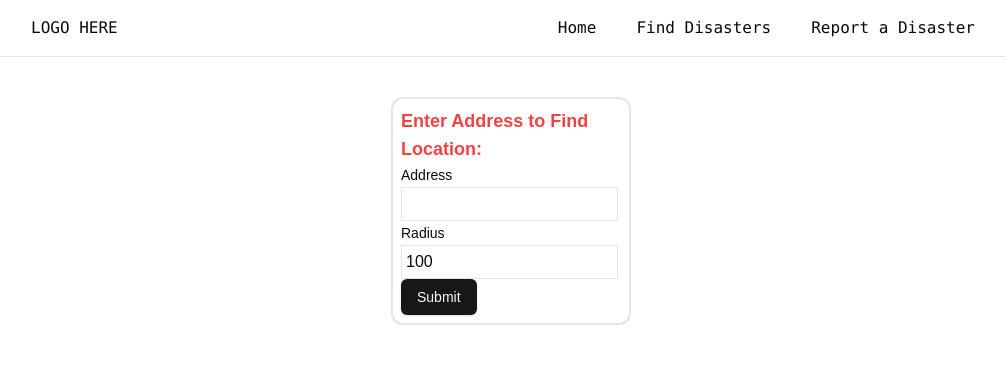
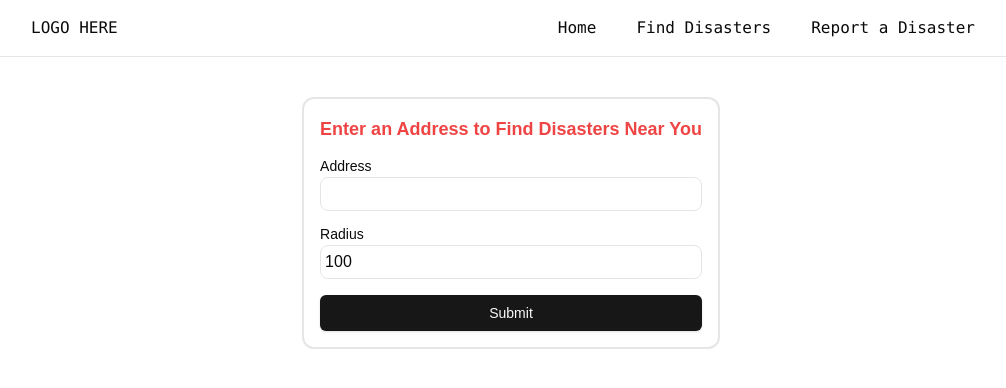
Before and after one commit to JeremyTubongbanua/OEC_2025, a Next.js app in the folder frontend/: page /disasters in a window 1280 px wide. Shown: the top 388 px of the page, without its empty margins (129-1135 px from the left). Built offline with nearby package versions, Linux system fonts and the light colour scheme.

Commit message:
enteraddress form

```diff
--- a/frontend/src/components/forms/EnterAddress.tsx
+++ b/frontend/src/components/forms/EnterAddress.tsx
@@ -7,6 +7,8 @@ import { z } from 'zod';
 import { Button } from '@/components/ui/button';
 import { Label } from '../ui/label';
 import { Radius } from 'lucide-react';
+import { useTransition } from 'react';
+import fetchLngLat from '@/actions/fetchLngLat';
 
 const enterAddressSchema = z.object({
    address: z.string(),
@@ -32,33 +34,88 @@ export default function EnterAddress() {
       },
    });
 
-   function onSubmit(data) {
-      const formData = new FormData();
-      formData.append('address', data.address);
+   function onSubmit(data: { address: string; radius: string }) {
+      const address = data.address;
+      const radius = data.radius;
 
-      console.log(data.address);
+      let lat = 0;
+      let lng = 0;
+
+      const formattedAddress = address.replace(/\s+/g, '+');
+      fetchLngLat(formattedAddress).then((data) => {
+         lat = Number(data[0].lat);
+         lng = Number(data[0].lon);
+         console.log(lat, lng);
+      });
+
+      type JeremyData = {
+         id: string;
+         ip: string;
+         latitude: number;
+         longitude: number;
+         name: string;
+         port: string;
+         radius_km: string;
+      };
+
+      let jeremydata: JeremyData[] = [];
+      fetch(
+         `http://40.233.92.183:3000/get_subhubs?radius_km=${radius}&longitude=${lng}&latitude=${lat}`
+      ).then((response) => {
+         response.json().then((data) => {
+            jeremydata = data;
+            console.log('jeremy', jeremydata);
+         });
+      });
+
+      //! Call disaster API -> get a list of disasters and associated area
+      jeremydata.forEach((item: any) => {
+         // fetch(
+         //    `http://40.233.92.183:3000/get_subhubs?radius_km=${radius}&longitude=${lng}&latitude=${lat}`,
+         //    {
+         //       method: 'POST',
+         //       headers: {
+         //          'Content-Type': 'application/json',
+         //       },
+         //       body: JSON.stringify(item),
+         //    }
+         // )
+         //    .then((response) => response.json())
+         //    .then((result) => {
+         //       console.log('Success:', result);
+         //    })
+         //    .catch((error) => {
+         //       console.error('Error:', error);
+         //    });
+      });
    }
-
    return (
-      <div className="w-60 border-2 rounded-xl p-2">
+      <div className="w-100 border-2 rounded-xl p-4 flex flex-col gap-4">
          <h1 className="text-lg font-semibold text-red-500">
-            Enter Address to Find Location:
+            Enter an Address to Find Disasters Near You
          </h1>
-         <form onSubmit={handleSubmit(onSubmit)}>
+         <form
+            onSubmit={handleSubmit(onSubmit)}
+            className="flex flex-col gap-4"
+         >
+            <div className="flex flex-col gap-1">
                <Label htmlFor="address">Address</Label>
                <input
                   {...register('address')}
                   type="text"
                   name="address"
-               className="border p-1"
+                  className="border p-1  rounded-lg"
                />
+            </div>
+            <div className="flex flex-col gap-1">
                <Label htmlFor="radius">Radius</Label>
                <input
                   {...register('radius')}
                   type="text"
                   name="radius"
-               className="border p-1"
+                  className="border p-1 rounded-lg"
                />
+            </div>
 
             <Button type="submit">Submit</Button>
          </form>
```
Lines whose indentation alone changed are shown as unchanged.
